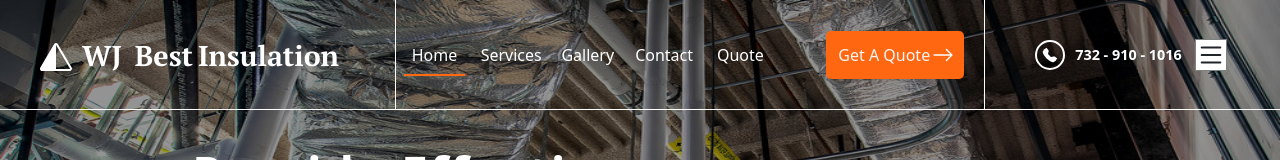
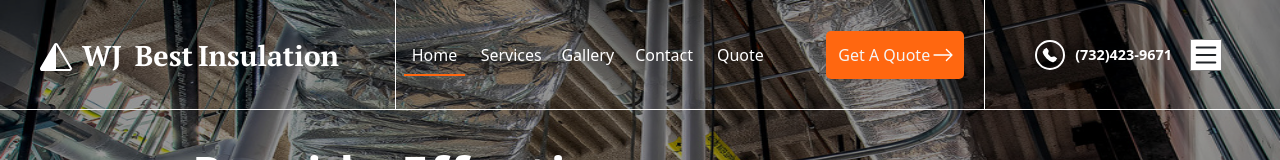
Before and after one commit to cusco1982/wjbest-next, a Next.js app: page / in a window 1280 px wide. Shown: the top 160 px of the page. Built offline with nearby package versions, Linux system fonts and the light colour scheme.

Commit message:
contactnumber

```diff
--- a/components/Toolbar.js
+++ b/components/Toolbar.js
@@ -123,9 +123,9 @@ function Toolbar() {
       {/* ---------------------------------------------------------------- */}
       <div className={styles.navRight}>
         <div>
-          <a title='Call Now' href="tel:7329101016">
+          <a title='Call Now' href="tel:7324239671">
             <svg xmlns="http://www.w3.org/2000/svg" width="30" height="30" fill="white" class="bi bi-telephone-fill" viewBox="0 0 16 16"><path fill-rule="evenodd" d="M1.885.511a1.745 1.745 0 0 1 2.61.163L6.29 2.98c.329.423.445.974.315 1.494l-.547 2.19a.678.678 0 0 0 .178.643l2.457 2.457a.678.678 0 0 0 .644.178l2.189-.547a1.745 1.745 0 0 1 1.494.315l2.306 1.794c.829.645.905 1.87.163 2.611l-1.034 1.034c-.74.74-1.846 1.065-2.877.702a18.634 18.634 0 0 1-7.01-4.42 18.634 18.634 0 0 1-4.42-7.009c-.362-1.03-.037-2.137.703-2.877L1.885.511z" /></svg>
-            <div  id="links">732 - 910 - 1016</div>
+            <div  id="links">(732)423-9671</div>
           </a>
           <div>
             <OffcanvasButton />
```
